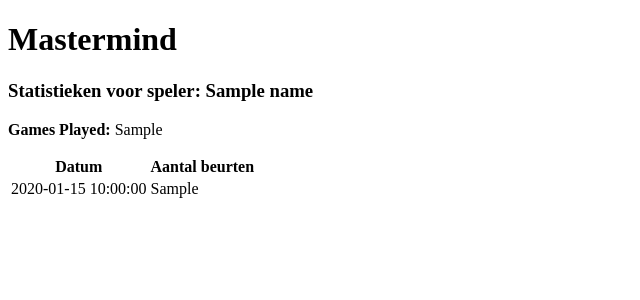
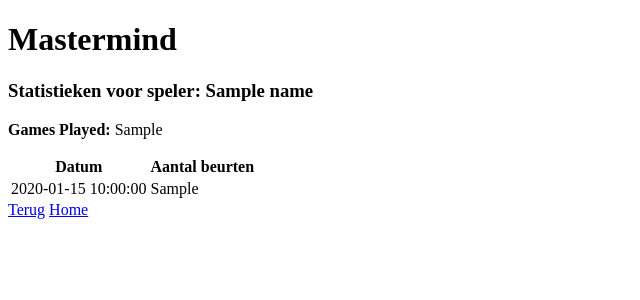
Before and after one commit to matsn0w/flask-mastermind, a Flask app: template templates/stats.html in a window 1280 px wide. Shown: the top 300 px of the page, without its empty margins (0-640 px from the left). Run offline with Flask 2, Linux system fonts and the light colour scheme; the template is opened without the code that fills it: most values are stand-ins (such as "Sample title", 1, 10 or a date in 2020).

Commit message:
added href's

```diff
--- a/templates/name_form.html
+++ b/templates/name_form.html
@@ -18,4 +18,6 @@
 
         <button type="submit">Show stats for player</button>
     </form>
+
+    <a href="/">Home</a>
 {% endblock %}
--- a/templates/stats.html
+++ b/templates/stats.html
@@ -1,7 +1,14 @@
 {% extends "base.html" %}
 
 {% block content %}
+
+
+    {% if stats.games_played == 0 %}
+        <h3>We hebben geen resultaten voor de speler {{name}} gevonden.</h3>
+        <p>(<strong>LET OP!</strong> Hoofdlettergevoelig)</p>
+    {% else %}
         <h3>Statistieken voor speler: {{ name }}</h3>
+
         <p><strong>Games Played:</strong> {{stats.games_played}}</p>
 
         <table>
@@ -18,5 +25,8 @@
                 {% endfor %}
             </tbody>
         </table>
+    {% endif %}
 
+    <a href="/stats">Terug</a>
+    <a href="/">Home</a>
 {% endblock %}
```
Lines whose indentation alone changed are shown as unchanged.
